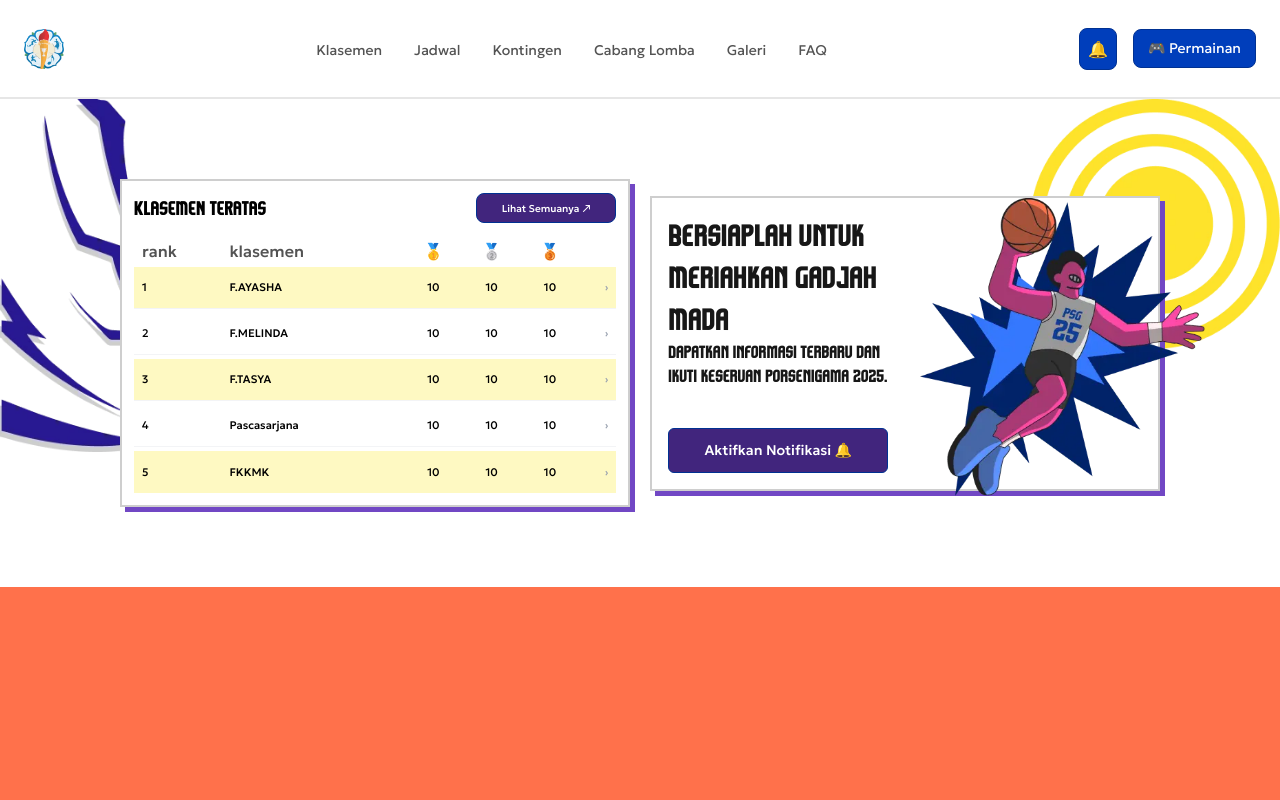
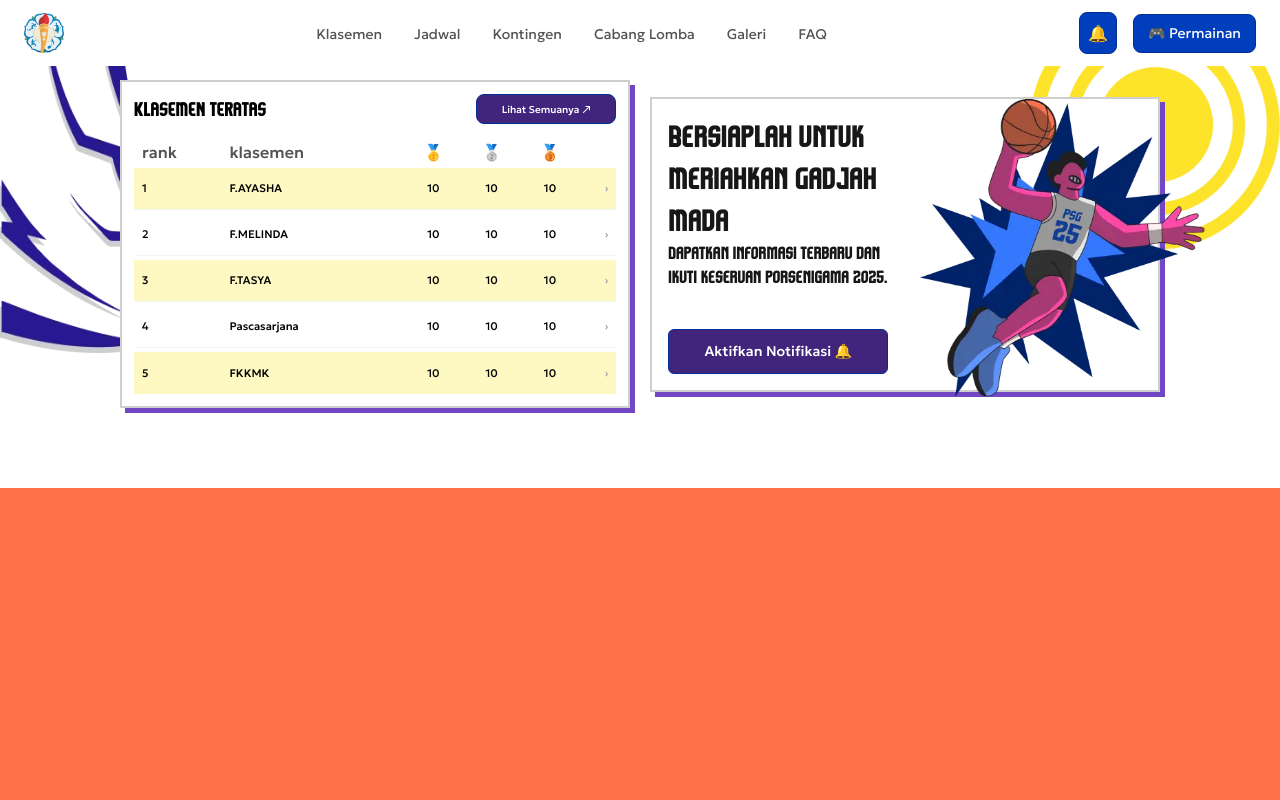
Before and after one commit to MonicaTasya/latihanNesco, a Next.js app: page / in a window 1280 px wide. Shown: the top 800 px of the page. Built offline with nearby package versions, Linux system fonts and the light colour scheme.

Commit message:
fix(nav,footer)

```diff
--- a/src/components/Element/Navbar.js
+++ b/src/components/Element/Navbar.js
@@ -1,8 +1,8 @@
 "use client";
 
 import Image from "next/image";
-import Link from "next/link";
-import { useState } from "react";
+import { cn } from "../../utils/helpers/cn";
+import { useState, useEffect } from "react";
 import { Button } from "../Layout/Button";
 
 const navItems = [
@@ -17,14 +17,34 @@ const navItems = [
 export default function Navbar() {
   const [activeIndex, setActiveIndex] = useState(null);
 
+  const [isScrolled, setIsScrolled] = useState(false);
+
+  useEffect(() => {
+    const onScroll = () => {
+      setIsScrolled(window.scrollY > 20);
+    };
+
+    window.addEventListener("scroll", onScroll);
+    return () => window.removeEventListener("scroll", onScroll);
+  }, []);
+
   return (
-    <nav className="w-full border-b-2 border-neutral-200 bg-white">
-      <div className="max-w-[1440px] mx-auto flex items-center justify-between px-6 h-[97px]">
+    <div className="fixed inset-x-0 top-0 z-50 flex justify-center">
+      <nav
+        className={cn(
+          "transition-all duration-300 ease-out backdrop-blur-md",
+          "flex items-center",
 
+          // default
+          "w-full rounded-none bg-white",
+
+          // after scroll
+          isScrolled && "mt-4 w-[90%] rounded-xl bg-white shadow-lg"
+        )}
+      >
+        <div className="w-full flex items-center justify-between px-6 py-3 gap-10">
           {/* LOGO */}
           <Image src="/images/logo.png" alt="Logo" width={40} height={40} />
-
-
           {/* MENU */}
           <ul className="flex items-center gap-8">
             {navItems.map((item, index) => (
@@ -44,7 +64,6 @@ export default function Navbar() {
                 >
                   {item}
                 </span>
-
                 {/* GARIS BAWAH */}
                 <span
                   className={`absolute left-0 -bottom-2 h-[2px] w-full rounded-full transition-all duration-300
@@ -58,14 +77,17 @@ export default function Navbar() {
               </li>
             ))}
           </ul>
-
           {/* ACTION */}
           <div className="flex items-center gap-4">
-          <Button variant="blue" size="smIcon">🔔</Button>
-          <Button variant="blue" size="sm">🎮 Permainan</Button>
+            <Button variant="blue" size="smIcon">
+              🔔
+            </Button>
+            <Button variant="blue" size="sm">
+              🎮 Permainan
+            </Button>
           </div>
-
         </div>
       </nav>
+    </div>
   );
 }
```
Lines whose indentation alone changed are shown as unchanged.
